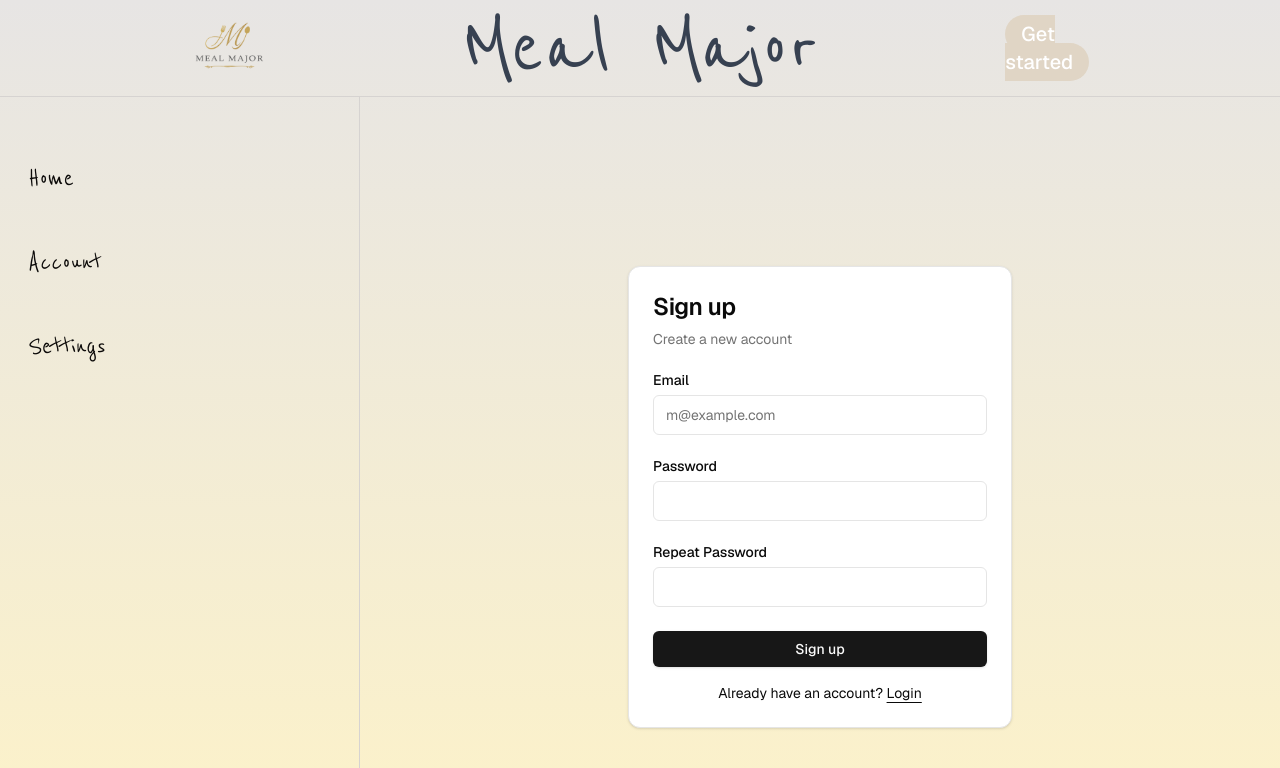
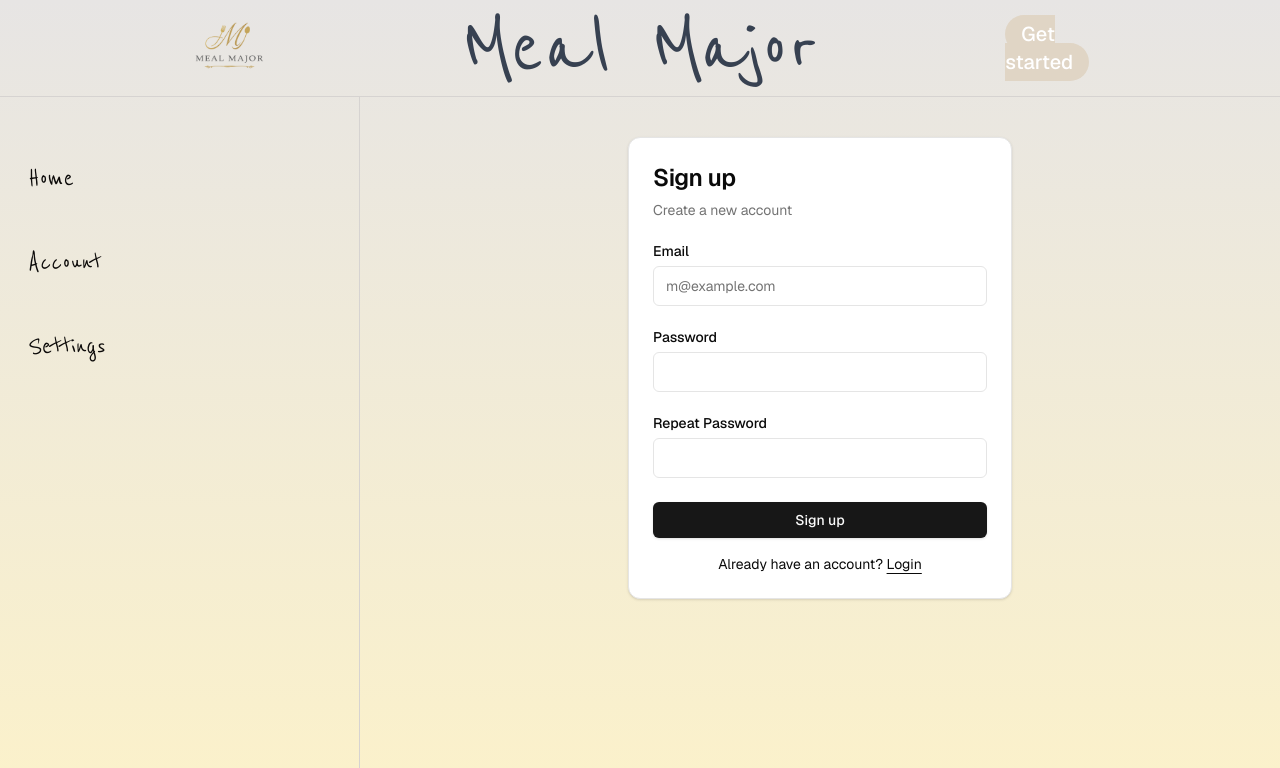
Before and after one commit to kevinjilwan/Team_Coenhagen-Soen341_Project_W26, a Next.js app: page /auth/sign-up in a window 1280 px wide. Shown: the top 768 px of the page. Built offline with nearby package versions, Linux system fonts and the light colour scheme; no server answers.

Commit message:
Small fix in Readme and Sign-up Page

```diff
--- a/app/auth/sign-up/page.tsx
+++ b/app/auth/sign-up/page.tsx
@@ -2,7 +2,7 @@ import { SignUpForm } from "@/components/sign-up-form";
 
 export default function Page() {
   return (
-    <div className="flex min-h-svh w-full items-center justify-center p-6 md:p-10">
+    <div className="flex min-h-svh w-full items-start justify-center pt-10 p-6 md:p-10">
       <div className="w-full max-w-sm">
         <SignUpForm />
       </div>
```
Also changed, not shown: 1 other file (tests, documents, lock files or other folders).
